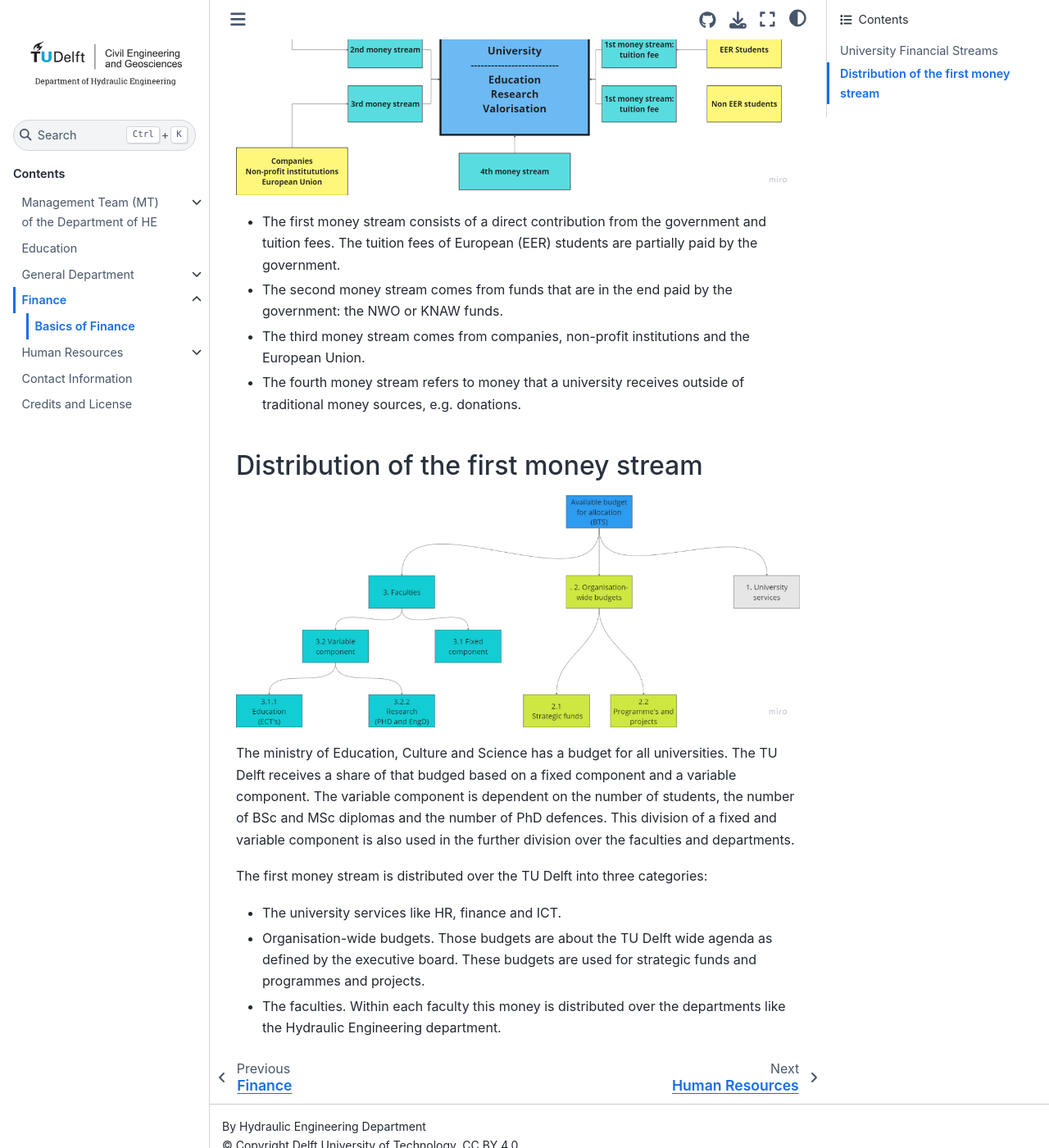
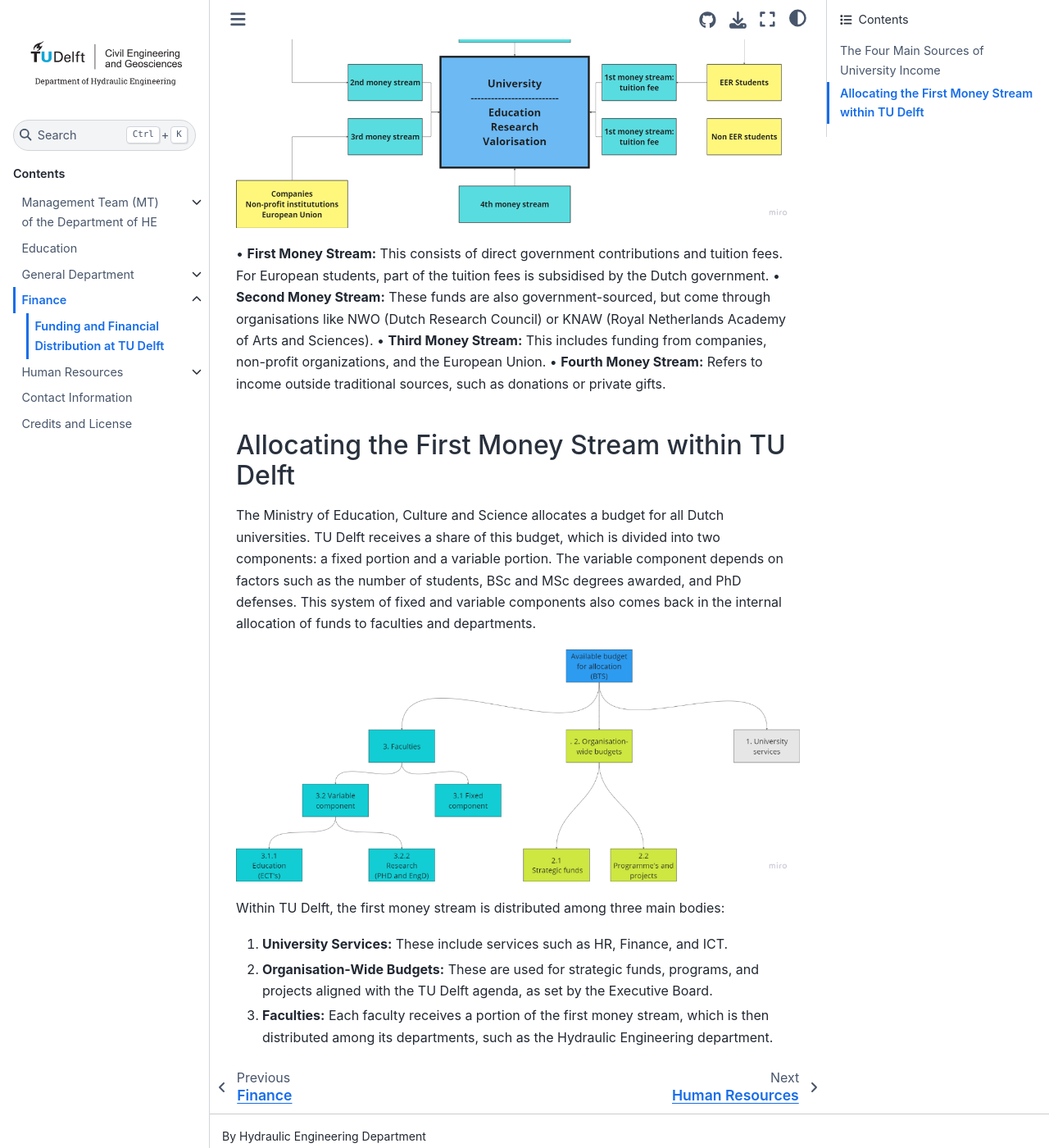
Before and after one commit to TeachBooks/he-staff, a Jupyter Book: the page built from book/some_content/Finance/MoneyStreamsUniversity.md, in a window 1280 px wide and 1400 px high, scrolled down 441 px. Shown: the whole window at 82% size. Built offline with Jupyter Book 1.0.4 settings and Sphinx 7.4.7 and the Sphinx Book theme 1.1.4, drawn with Linux system fonts in a browser that asks for light colours; some of the changed text lies outside the part shown.

Commit message:
Use elskes feedback on money streams

```diff
--- a/book/some_content/Finance/MoneyStreamsUniversity.md
+++ b/book/some_content/Finance/MoneyStreamsUniversity.md
@@ -1,31 +1,24 @@
-# Basics of Finance
+# Funding and Financial Distribution at TU Delft
 
-This page tells the basics of the money streams within the university and the department.
+### The Four Main Sources of University Income
 
-### University Financial Streams
-
-The money streams to the university are organised in first, second, third and fourth money streams.
+University funding is categorised into four main streams: the first, second, third, and fourth.
 
 ![Money Streams](../Finance/Appendices/MoneyStreams.png)
 
-- The first money stream consists of a direct contribution from the government and tuition fees. The tuition fees of European (EER) students are partially paid by the government.
-
-- The second money stream comes from funds that are in the end paid by the government: the NWO or KNAW funds.
-
-- The third money stream comes from companies, non-profit institutions and the European Union.
-
-- The fourth money stream refers to money that a university receives outside of traditional money sources, e.g. donations.
+•	**First Money Stream:** This consists of direct government contributions and tuition fees. For European students, part of the tuition fees is subsidised by the Dutch government.
+•	**Second Money Stream:** These funds are also government-sourced, but come through organisations like NWO (Dutch Research Council) or KNAW (Royal Netherlands Academy of Arts and Sciences).
+•	**Third Money Stream:** This includes funding from companies, non-profit organizations, and the European Union.
+•	**Fourth Money Stream:** Refers to income outside traditional sources, such as donations or private gifts.
 
 
-### Distribution of the first money stream
+### Allocating the First Money Stream within TU Delft
+
+The Ministry of Education, Culture and Science allocates a budget for all Dutch universities. TU Delft receives a share of this budget, which is divided into two components: a fixed portion and a variable portion. The variable component depends on factors such as the number of students, BSc and MSc degrees awarded, and PhD defenses. This system of fixed and variable components also comes back in the internal allocation of funds to faculties and departments.
 
 ![Division of First Money Stream](../Finance/Appendices/DivisionFirstMoneyStream.png)
 
-The ministry of  Education, Culture and Science has a budget for all universities. The TU Delft receives a share of that budged based on a fixed component and a variable component. The variable component is dependent on the number of students, the number of BSc and MSc diplomas and the number of PhD defences. This division of a fixed and variable component is also used in the further division over the faculties and departments.
-
-The first money stream is distributed over the TU Delft into three categories:
-- The university services like HR, finance and ICT.
-
-- Organisation-wide budgets. Those budgets are about the TU Delft wide agenda as defined by the executive board. These budgets are used for strategic funds and programmes and projects.
-
-- The faculties. Within each faculty this money is distributed over the departments like the Hydraulic Engineering department.
+Within TU Delft, the first money stream is distributed among three main bodies:
+1.	**University Services:** These include services such as HR, Finance, and ICT.
+2.	**Organisation-Wide Budgets:** These are used for strategic funds, programs, and projects aligned with the TU Delft agenda, as set by the Executive Board.
+3.	**Faculties:** Each faculty receives a portion of the first money stream, which is then distributed among its departments, such as the Hydraulic Engineering department.
```
